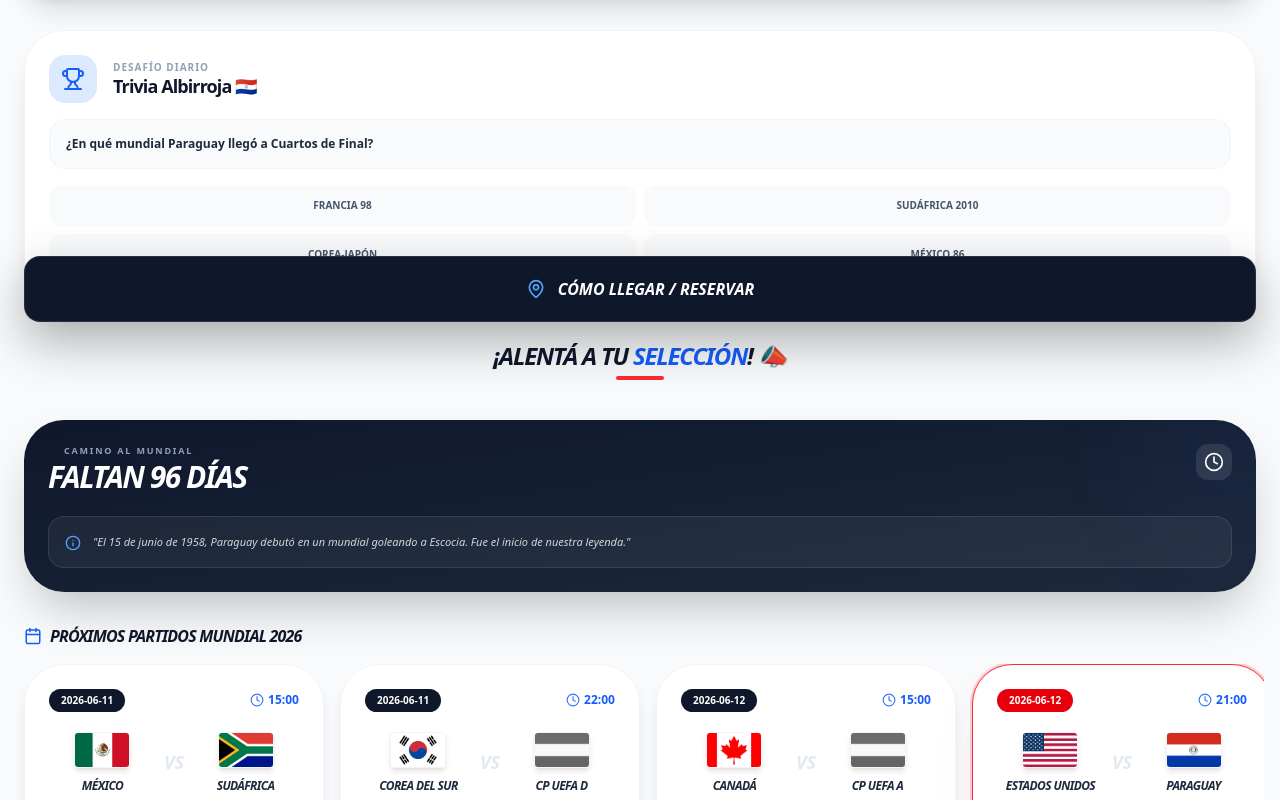
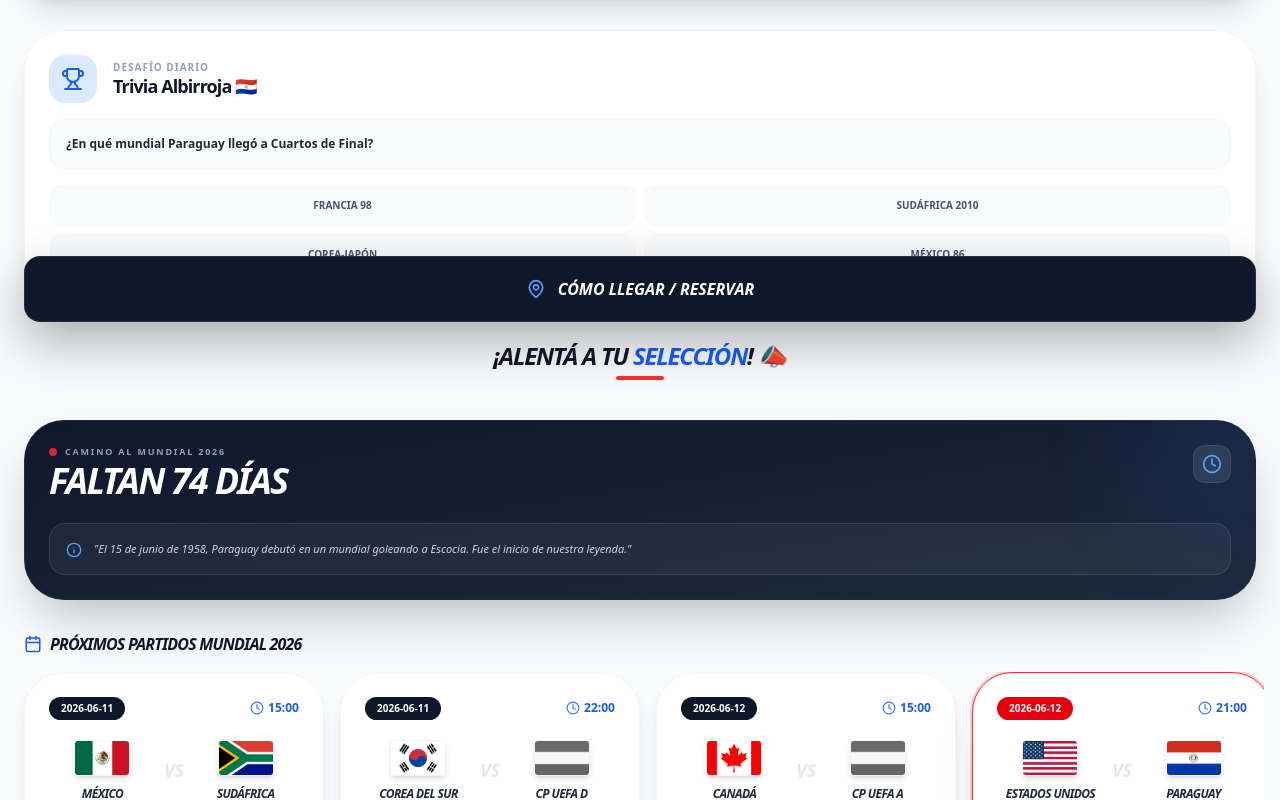
Before and after one commit to bablotle/Mundial26, a Next.js app: page /fan-zones/biker-brothers in a window 1280 px wide. Shown: the part 454-1254 px from the top of the page. Built offline with nearby package versions, Linux system fonts and the light colour scheme.

Commit message:
Fan-zone actualizado

```diff
--- a/src/app/fan-zones/[id]/page.tsx
+++ b/src/app/fan-zones/[id]/page.tsx
@@ -3,6 +3,6 @@
 export default async function Page({ params }: { params: Promise<{ id: string }> }) {
         const { id } = await params;
 
-        // Esto ya no debería estar subrayado
-        return <LocalLandingQR id={id} />;
-}
+                // Esto ya no debería estar subrayado
+                        return <LocalLandingQR id={id} />;
+                        }
--- a/src/app/grupos/page.tsx
+++ b/src/app/grupos/page.tsx
@@ -117,7 +117,7 @@
         <main className="min-h-screen bg-[#f8f9fa] pt-24 pb-12 px-5">
             <div className="max-w-6xl mx-auto grid grid-cols-1 md:grid-cols-2 lg:grid-cols-3 gap-6">
                 {gruposData.map((grupo, index) => (
-                    /* IMPORTANTE: El nombre de la prop debe ser 'equipos' */
+                    /* IMPORTANT: El nombre de la prop debe ser 'equipos' */
                     <TablaGrupo
                         key={index}
                         nombre={grupo.nombre}
--- a/src/app/selecciones/[id]/page.tsx
+++ b/src/app/selecciones/[id]/page.tsx
@@ -39,7 +39,7 @@
                     </div>
                 </div>
 
-                {/* --- FRAME 2: BANNER HORIZONTAL UNIFICADO --- */}
+                {/* --- FRAME 2: BANNER HORIZONTAL UNIFICADO -- */}
                 <div className="bg-white rounded-[2.5rem] overflow-hidden shadow-sm border border-gray-100">
                     <div className="relative w-full h-20 md:h-60 bg-blue-950">
                         <Image
--- a/src/app/selecciones/page.tsx
+++ b/src/app/selecciones/page.tsx
@@ -44,7 +44,7 @@
                 </div>
 
 
-                {/* Grid de Tarjetas */}
+                {/* Grid de Tarjeta */}
                 <div className="grid grid-cols-2 md:grid-cols-4 gap-4">
                     {filtradas.map((s) => (
                         // 3. PASAMOS LOS DATOS A LA CARD
--- a/src/components/CardCountdown.tsx
+++ b/src/components/CardCountdown.tsx
@@ -1,29 +1,55 @@
+'use client';
+import { useState, useEffect } from 'react';
 import { Clock, Info } from 'lucide-react';
 
 export default function CardCountdown() {
-    // Aquí podrías calcular los días reales con JS, pero para el ejemplo:
-    const diasFaltantes = 96;
+    const [diasFaltantes, setDiasFaltantes] = useState(0);
+
+    useEffect(() => {
+        // Fecha del mundial: 11 de Junio de 2026
+        const target = new Date('2026-06-11T00:00:00');
+
+        const calcularDias = () => {
+            const now = new Date();
+            const difference = target.getTime() - now.getTime();
+
+            if (difference > 0) {
+                // Calculamos solo los días redondeando hacia arriba
+                const dias = Math.ceil(difference / (1000 * 60 * 60 * 24));
+                setDiasFaltantes(dias);
+            }
+        };
+
+        calcularDias();
+        // Se actualiza cada hora por si acaso, pero no consume recursos como un segundero
+        const timer = setInterval(calcularDias, 3600000);
+        return () => clearInterval(timer);
+    }, []);
 
     return (
-        <div className="mx-2 bg-gradient-to-br from-slate-900 to-slate-800 text-white p-6 rounded-[2.5rem] shadow-2xl relative overflow-hidden">
-            {/* Círculos decorativos de fondo */}
-            <div className="absolute -top-10 -right-10 w-32 h-32 bg-blue-500/10 rounded-full blur-3xl"></div>
+        <div className="mx-2 bg-gradient-to-br from-slate-900 to-slate-800 text-white p-6 rounded-[2.5rem] shadow-2xl relative overflow-hidden border border-white/5">
+            {/* Círculo decorativo de fondo para darle profundidad */}
+            <div className="absolute -top-10 -right-10 w-32 h-32 bg-blue-500/20 rounded-full blur-3xl"></div>
 
             <div className="flex justify-between items-start relative z-10">
                 <div>
                     <div className="flex items-center gap-2 mb-1">
-                        <span className="w-2 h-2 bg-red-500 rounded-full animate-ping"></span>
-                        <p className="text-[9px] font-black uppercase tracking-[0.2em] text-slate-400">Camino al Mundial</p>
+                        {/* El puntito rojo animado le da sensación de "App en vivo" */}
+                        <span className="w-2 h-2 bg-red-500 rounded-full animate-pulse"></span>
+                        <p className="text-[9px] font-black uppercase tracking-[0.2em] text-slate-400">
+                            Camino al Mundial 2026
+                        </p>
                     </div>
-                    <p className="text-3xl font-black italic uppercase tracking-tighter leading-none">
+                    <p className="text-4xl font-black italic uppercase tracking-tighter leading-none">
                         Faltan {diasFaltantes} Días
                     </p>
                 </div>
-                <div className="bg-white/10 p-2 rounded-xl backdrop-blur-md">
-                    <Clock size={20} />
+                <div className="bg-white/10 p-2 rounded-xl backdrop-blur-md border border-white/10">
+                    <Clock size={20} className="text-blue-400" />
                 </div>
             </div>
 
+            {/* Info Histórica: Esto le da contenido de valor al usuario */}
             <div className="mt-6 p-4 bg-white/5 rounded-2xl border border-white/10 flex gap-3 items-start">
                 <Info size={16} className="text-blue-400 shrink-0 mt-0.5" />
                 <p className="text-[11px] font-medium leading-relaxed italic opacity-80">
--- a/src/components/CardSeleccion.tsx
+++ b/src/components/CardSeleccion.tsx
@@ -23,7 +23,7 @@
     estrellas = 0
 }: SeleccionProps) {
     return (
-        /* Envolvemos todo el contenido en el Link dinámico */
+        /* Envolvemos todo el contenido en el Link dinámic */
         <Link href={`/selecciones/${id}`} className="block">
             <div className="island-card p-4 flex flex-col items-center group hover:border-blue-400 hover:shadow-lg transition-all cursor-pointer text-center">
 
--- a/src/data/grupos.ts
+++ b/src/data/grupos.ts
@@ -1,5 +1,5 @@
 export interface Grupo {
-    nombre: string; // Ej: "Grupo A"
+    nombre: string; // Eje: "Grupo A"
     equipos: {
         id: string;
         nombre: string;
```
Also changed, not shown: src/app/fan-zones/page.tsx (+29 -18 lines), src/components/Countdown.tsx (line endings or trailing spaces).
